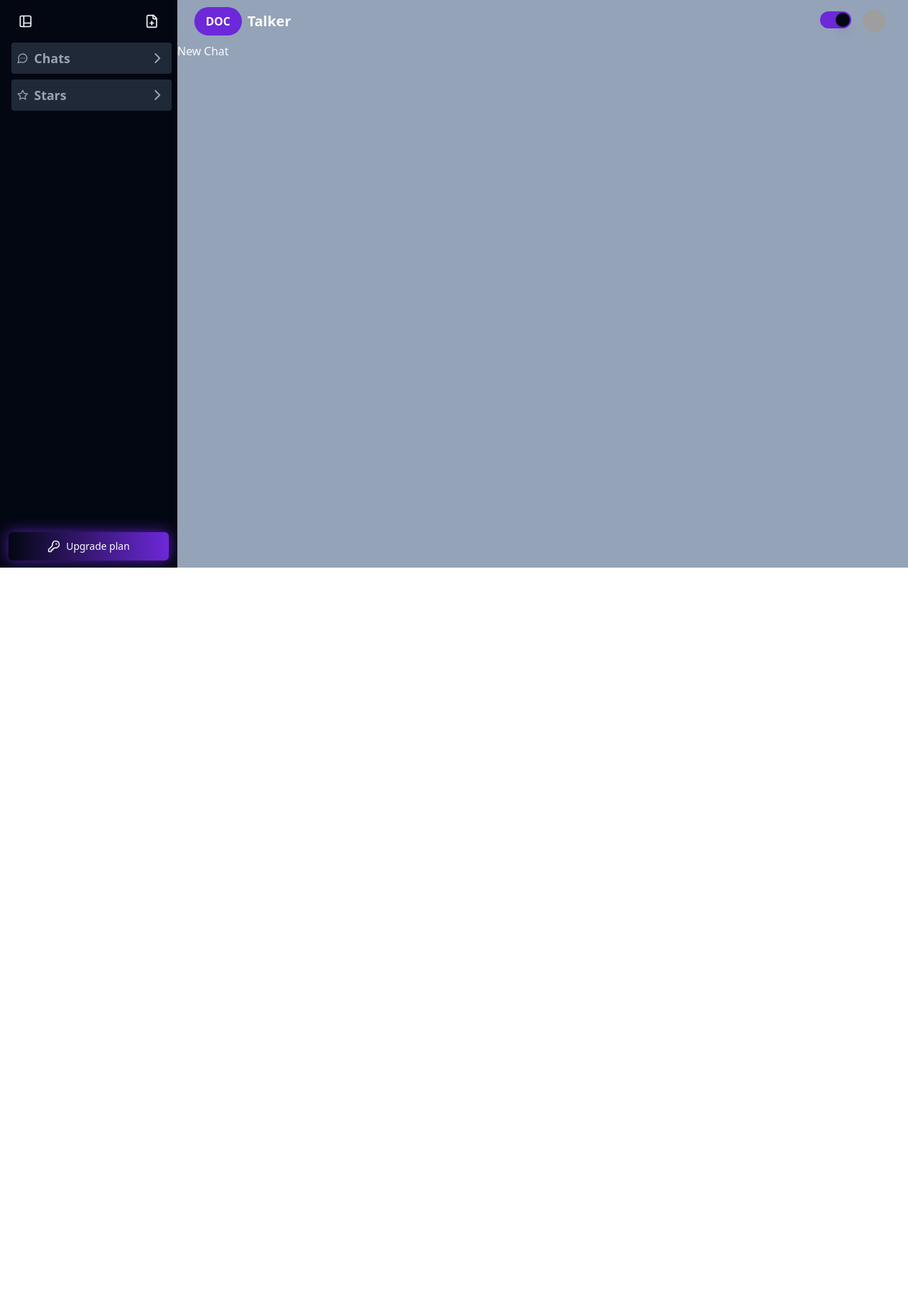
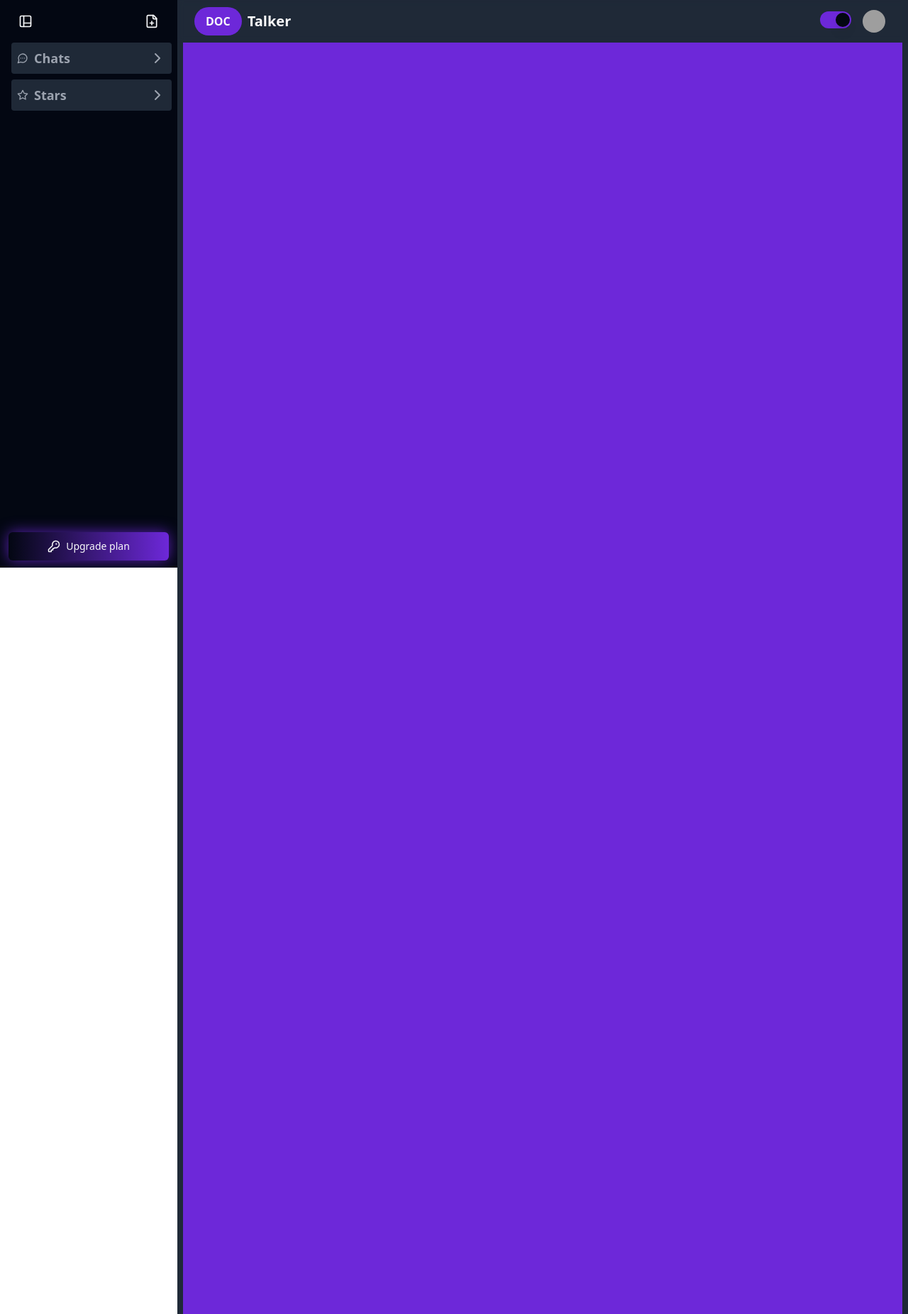
Before and after one commit to Peter3Khalil/doctalker, a Next.js app: page /chat in a window 1280 px wide. Shown: the whole page at 71% size. Before the commit the page ends 800 px from the top, so only its background shows below. Built offline with nearby package versions, Linux system fonts and the light colour scheme; sample sign-in values are in the browser's storage; grey boxes are pictures that could not be loaded.

Commit message:
:recycle: Refactoring

```diff
--- a/src/HOCs/withTooltip.tsx
+++ b/src/HOCs/withTooltip.tsx
@@ -15,7 +15,7 @@ const withTooltip = <T extends ComponentType<any>>(Component: T) => {
     };
 
   const WithTooltip = (props: ComponentPropsWithTooltip) => {
-    const { tooltipContent, side, asChild=true,...rest } = props;
+    const { tooltipContent, side, asChild = true, ...rest } = props;
     return (
       <TooltipProvider>
         <Tooltip delayDuration={200}>
--- a/src/app/(protected)/chat/[id]/page.tsx
+++ b/src/app/(protected)/chat/[id]/page.tsx
@@ -5,8 +5,8 @@ interface SpecificChatProps {
     id: string;
   };
 }
-const SpecificChat: FC<SpecificChatProps> = () => {
-  return <div>SpecificChat</div>;
+const SpecificChat: FC<SpecificChatProps> = ({ params: { id } }) => {
+  return <div>{id}</div>;
 };
 
 export default SpecificChat;
--- a/src/app/(protected)/chat/page.tsx
+++ b/src/app/(protected)/chat/page.tsx
@@ -1,8 +1,44 @@
-import React from 'react';
+'use client';
+import React, { useEffect } from 'react';
 const Chat: React.FC = () => {
+  useEffect(() => {
+    const handleKeyDown = (event: KeyboardEvent) => {
+      // Example: Trigger shortcut on 'Ctrl + S'
+      if (event.ctrlKey && event.key === 's') {
+        event.preventDefault(); // Prevent the default browser behavior (e.g., saving the page)
+        handleShortcut();
+      }
+    };
+
+    const handleShortcut = () => {
+      alert('Shortcut triggered!');
+      // Add your custom logic here
+    };
+
+    document.addEventListener('keydown', handleKeyDown);
+
+    // Cleanup the event listener on component unmount
+    return () => {
+      document.removeEventListener('keydown', handleKeyDown);
+    };
+  }, []);
+
   return (
-    <div className="flex h-full w-full">
-      <h1>New Chat</h1>
+    <div className="flex w-full flex-col px-2">
+      <div className="h-32 w-full bg-primary"></div>
+      <div className="h-32 w-full bg-primary"></div>
+      <div className="h-32 w-full bg-primary"></div>
+      <div className="h-32 w-full bg-primary"></div>
+      <div className="h-32 w-full bg-primary"></div>
+      <div className="h-32 w-full bg-primary"></div>
+      <div className="h-32 w-full bg-primary"></div>
+      <div className="h-32 w-full bg-primary"></div>
+      <div className="h-32 w-full bg-primary"></div>
+      <div className="h-32 w-full bg-primary"></div>
+      <div className="h-32 w-full bg-primary"></div>
+      <div className="h-32 w-full bg-primary"></div>
+      <div className="h-32 w-full bg-primary"></div>
+      <div className="h-32 w-full bg-primary"></div>
     </div>
   );
 };
--- a/src/app/(protected)/layout.tsx
+++ b/src/app/(protected)/layout.tsx
@@ -4,7 +4,11 @@ import Sidebar from '@/components/chat/Sidebar';
 import PrivateRoute from '@/components/PrivateRoute';
 import { GlobalProvider } from '@/contexts/GlobalContext';
 import ThemeProvider from '@/contexts/ThemeContext';
+import { Metadata } from 'next';
 import React from 'react';
+export const metadata: Metadata = {
+  title: 'DocTalker',
+};
 const Layout = ({
   children,
 }: Readonly<{
--- a/src/components/chat/Header.tsx
+++ b/src/components/chat/Header.tsx
@@ -14,7 +14,7 @@ import { Switch } from '../ui/switch';
 const ButtonWithTooltip = withTooltip(Button);
 const SwitchWithTooltip = withTooltip(Switch);
 const BUTTON_CLASS_NAME =
-  'bg-transparent text-accent-foreground hover:hover-muted-1';
+  'bg-transparent text-accent-foreground hover:bg-hover-muted transition-class';
 const Header = () => {
   const { isSidebarClosed, toggleSidebar } = useGlobalContext();
   const { theme, toggleTheme } = useThemeProvider();
@@ -65,7 +65,7 @@ const Header = () => {
           onCheckedChange={toggleTheme}
           checked={theme === 'dark'}
         />
-        <div className="hover-muted-2 cursor-pointer rounded-full p-2">
+        <div className="transition-class cursor-pointer rounded-full p-2 hover:bg-hover-muted">
           <Avatar className="size-8">
             <AvatarImage src="https://picsum.photos/200/200" />
             <AvatarFallback>CN</AvatarFallback>
--- a/src/components/chat/Main.tsx
+++ b/src/components/chat/Main.tsx
@@ -8,7 +8,7 @@ const Main: FC<MainProps> = ({ className, children, ...props }) => {
   return (
     <main
       className={cn(
-        'transition-class absolute right-0 z-10 h-full w-full bg-slate-400 pt-[60px] lg:w-[calc(100%-250px)]',
+        'transition-class absolute right-0 z-10 w-full bg-accent pt-[60px] text-accent-foreground lg:w-[calc(100%-250px)]',
         className,
         {
           'lg:w-full': isSidebarClosed,
--- a/src/components/chat/Sidebar.tsx
+++ b/src/components/chat/Sidebar.tsx
@@ -41,7 +41,7 @@ const Sidebar: FC<SidebarProps> = ({ className, ...props }) => {
             tooltipContent="Close Sidebar"
             variant={'normal'}
             size={'sm'}
-            className="hover:hover-accent"
+            className="transition-class hover:bg-hover-accent"
           >
             <SidebarIcon onClick={toggleSidebar} size={ICON_SIZE} />
           </ButtonWithTooltip>
@@ -50,7 +50,7 @@ const Sidebar: FC<SidebarProps> = ({ className, ...props }) => {
               tooltipContent="New Chat"
               variant={'normal'}
               size={'sm'}
-              className="hover:hover-accent"
+              className="transition-class hover:bg-hover-accent"
             >
               <AddFileIcon size={ICON_SIZE} />
             </ButtonWithTooltip>
--- a/src/components/chat/SingleChatItem.tsx
+++ b/src/components/chat/SingleChatItem.tsx
@@ -18,7 +18,7 @@ const SingleChatItem: FC<SingleChatItemProps> = ({
   return (
     <ChatMenu.ChatItem
       className={cn(
-        'hover:hover-accent flex w-full cursor-pointer items-center rounded px-3',
+        'flex w-full cursor-pointer items-center rounded px-3 hover:bg-hover-accent',
         className,
         {
           'bg-muted': isActive,
--- a/src/contexts/GlobalContext.tsx
+++ b/src/contexts/GlobalContext.tsx
@@ -1,6 +1,6 @@
 'use client';
 import useMediaQuery from '@/hooks/useMediaQuery';
-import React, { createContext, useEffect } from 'react';
+import React, { createContext, useEffect, useLayoutEffect } from 'react';
 type GlobalContextType = {
   isPdfShown: boolean;
   isSidebarClosed: boolean;
@@ -37,11 +37,23 @@ const GlobalProvider = ({ children }: { children: React.ReactNode }) => {
   );
   const { isMatched: isMobile } = useMediaQuery({ maxWidth: 768 });
   const togglePdf = React.useCallback(() => setIsPdfShown((prev) => !prev), []);
+  const countRender = React.useRef(0);
   useEffect(() => {
     if (isMobile && !isSidebarClosed) {
       toggleSidebar();
     }
   }, [isMobile]);
+  useLayoutEffect(() => {
+    countRender.current += 1;
+    if (countRender.current === 1) {
+      const sidebar = localStorage.getItem('sidebar') === 'true';
+      if (sidebar) {
+        setIsSidebarClosed(sidebar);
+      }
+    } else {
+      localStorage.setItem('sidebar', isSidebarClosed.toString());
+    }
+  }, [isSidebarClosed]);
   return (
     <GlobalContext.Provider
       value={{
--- a/src/contexts/ThemeContext.tsx
+++ b/src/contexts/ThemeContext.tsx
@@ -1,5 +1,5 @@
 'use client';
-import React, { createContext } from 'react';
+import React, { createContext, useLayoutEffect } from 'react';
 type ThemeContextType = {
   theme: 'dark' | 'light';
   toggleTheme: () => void;
@@ -14,6 +14,18 @@ const ThemeProvider = ({ children }: { children: React.ReactNode }) => {
   const toggleTheme = React.useCallback(() => {
     setTheme((prev) => (prev === 'dark' ? 'light' : 'dark'));
   }, []);
+  const countRender = React.useRef(0);
+  useLayoutEffect(() => {
+    countRender.current += 1;
+    if (countRender.current === 1) {
+      const localTheme = localStorage.getItem('theme') as 'dark' | 'light';
+      if (localTheme) {
+        setTheme(localTheme);
+      }
+    } else {
+      localStorage.setItem('theme', theme);
+    }
+  }, [theme]);
   return (
     <ThemeContext.Provider value={{ theme, toggleTheme }}>
       <div className={theme}>{children}</div>
--- a/tailwind.config.ts
+++ b/tailwind.config.ts
@@ -74,7 +74,24 @@ const config = {
       },
     },
   },
-  plugins: [require('tailwindcss-animate')],
+  plugins: [
+    require('tailwindcss-animate'),
+    function ({
+      addUtilities,
+    }: {
+      // eslint-disable-next-line no-unused-vars
+      addUtilities: (utilities: Record<string, unknown>) => void;
+    }) {
+      addUtilities({
+        '.bg-hover-muted': {
+          backgroundColor: 'hsl(var(--muted-foreground)/10%)',
+        },
+        '.bg-hover-accent': {
+          backgroundColor: 'hsl(var(--accent))',
+        },
+      });
+    },
+  ],
 } satisfies Config;
 
 export default config;
```
Also changed, not shown: src/components/ui/switch.tsx (+10 -10 lines).
